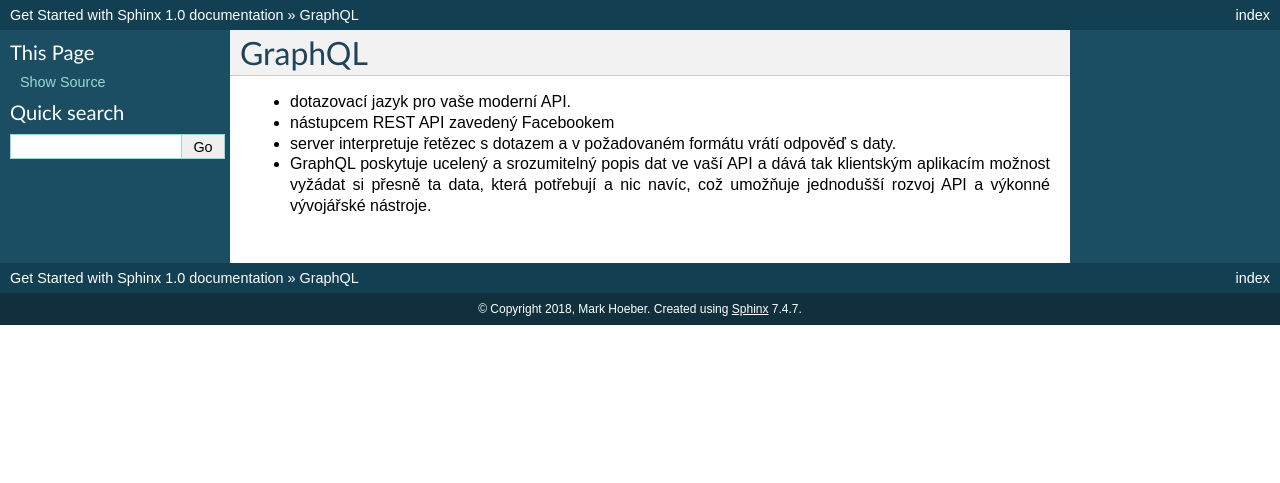
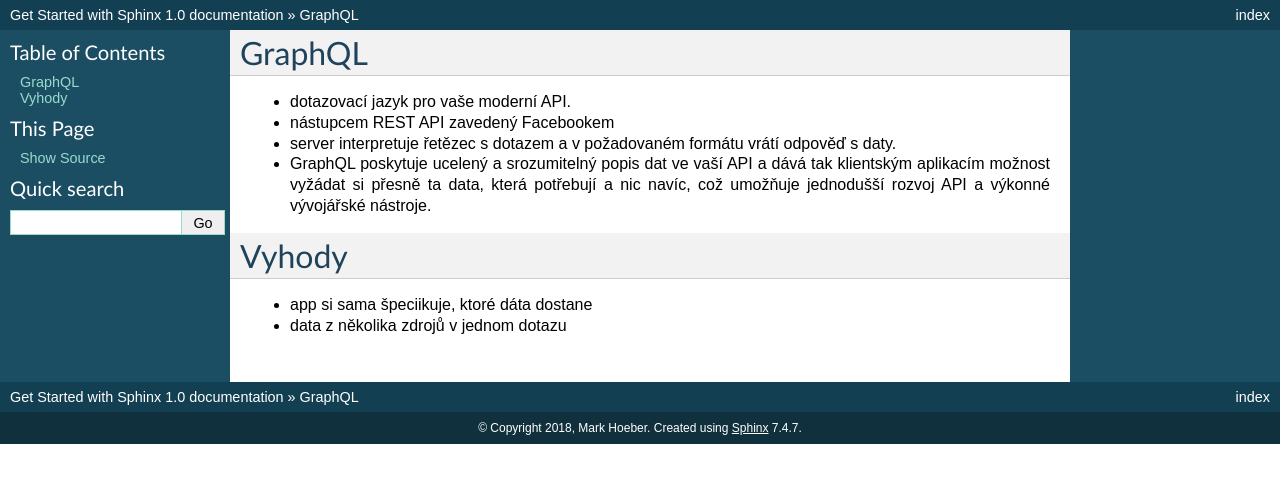
Before and after one commit to Anubisthe12/git, a Sphinx documentation site: the page built from source/GraphQL.rst, in a window 1280 px wide. Shown: the top 483 px of the page. Built offline with Sphinx 7.4.7, drawn with Linux system fonts in a browser that asks for light colours; pages that are not in the unit, such as notebooks, are missing from menus.

Commit message:
Update GraphQL.rst

```diff
--- a/source/GraphQL.rst
+++ b/source/GraphQL.rst
@@ -6,3 +6,9 @@ GraphQL
 -  nástupcem REST API zavedený Facebookem
 -  server interpretuje řetězec s dotazem a v požadovaném formátu vrátí odpověď s daty.
 -   GraphQL poskytuje ucelený a srozumitelný popis dat ve vaší API a dává tak klientským aplikacím možnost vyžádat si přesně ta data, která potřebují a nic navíc, což umožňuje jednodušší rozvoj API a výkonné vývojářské nástroje.
+
+
+Vyhody
+#######
+- app si sama špeciikuje, ktoré dáta dostane
+- data z několika zdrojů v jednom dotazu
```
